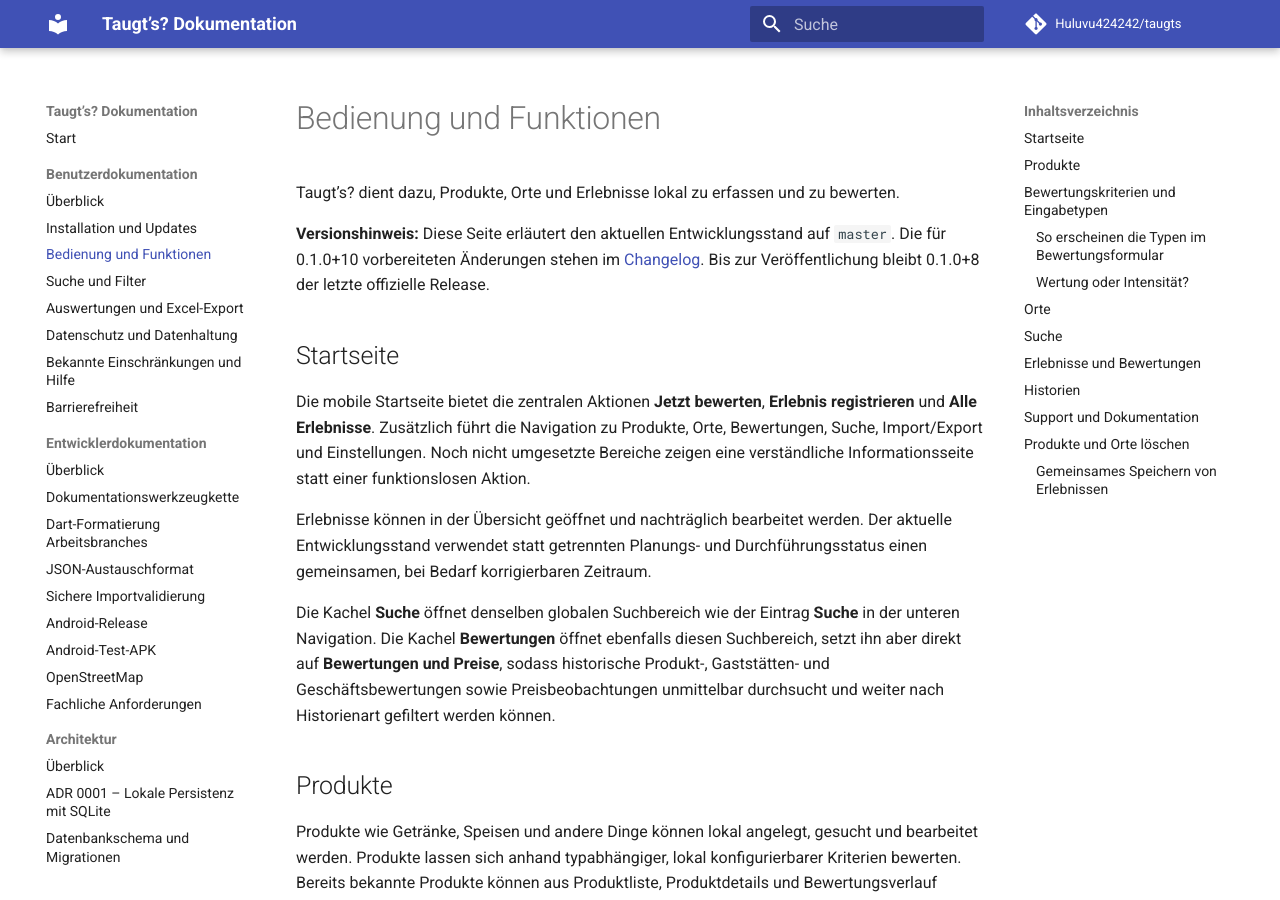
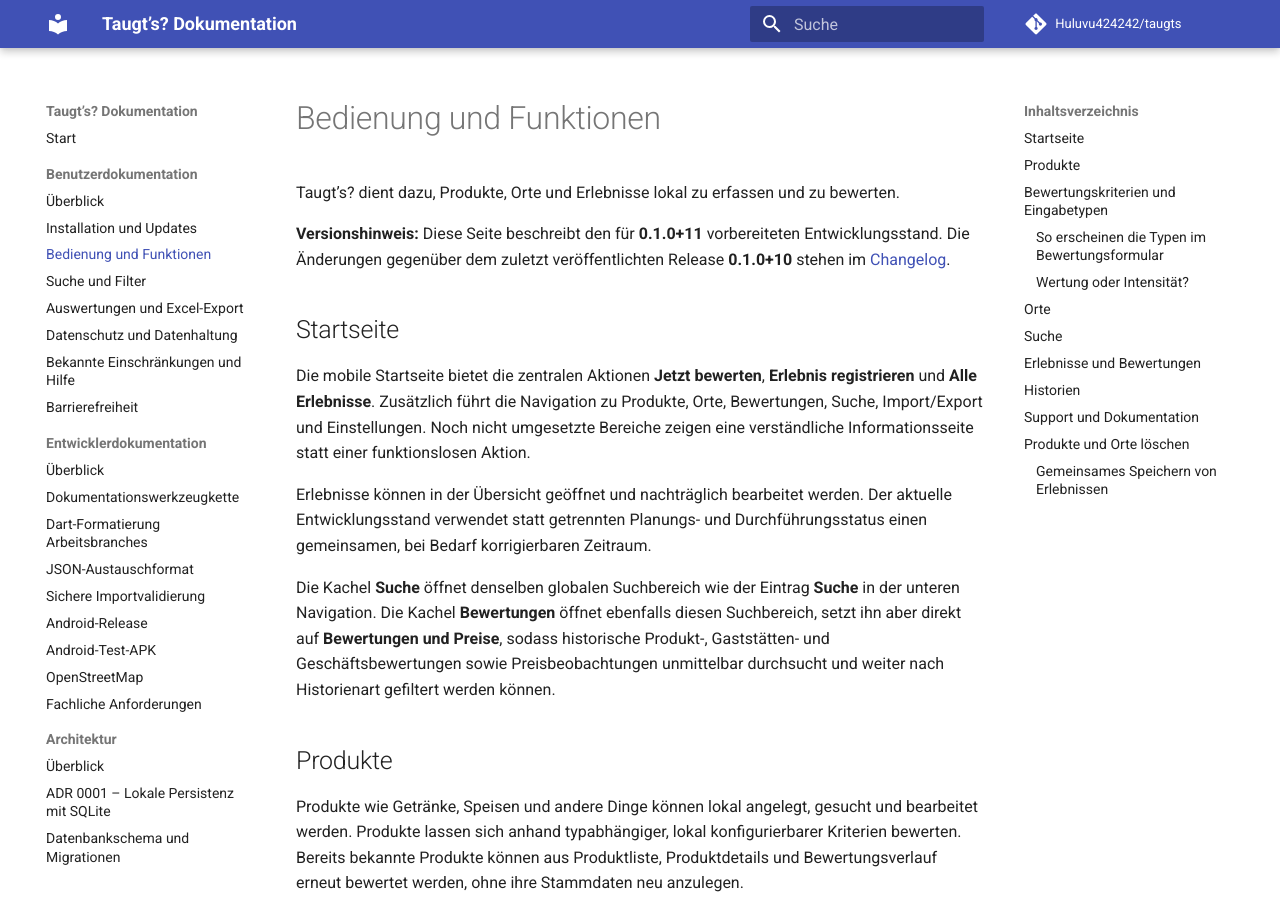
Before and after one commit to Huluvu424242/taugts, an MkDocs documentation site: the page built from docs/benutzer/bedienung.md, in a window 1280 px wide and 900 px high. Built offline with MkDocs 1.6.1 and Material for MkDocs 9.7.7, drawn with Linux system fonts in a browser that asks for light colours; comment, search, counter and statistics services are not loaded.

Commit message:
Story #304: Release 0.1.0+11 – docs/benutzer/bedienung.md

```diff
--- a/docs/benutzer/bedienung.md
+++ b/docs/benutzer/bedienung.md
@@ -2,7 +2,7 @@
 
 Taugt’s? dient dazu, Produkte, Orte und Erlebnisse lokal zu erfassen und zu bewerten.
 
-**Versionshinweis:** Diese Seite erläutert den aktuellen Entwicklungsstand auf `master`. Die für 0.1.0+10 vorbereiteten Änderungen stehen im [Changelog](https://github.com/Huluvu424242/taugts/blob/master/CHANGELOG.md). Bis zur Veröffentlichung bleibt 0.1.0+8 der letzte offizielle Release.
+**Versionshinweis:** Diese Seite beschreibt den für **0.1.0+11** vorbereiteten Entwicklungsstand. Die Änderungen gegenüber dem zuletzt veröffentlichten Release **0.1.0+10** stehen im [Changelog](https://github.com/Huluvu424242/taugts/blob/master/CHANGELOG.md).
 
 ## Startseite
 
```
